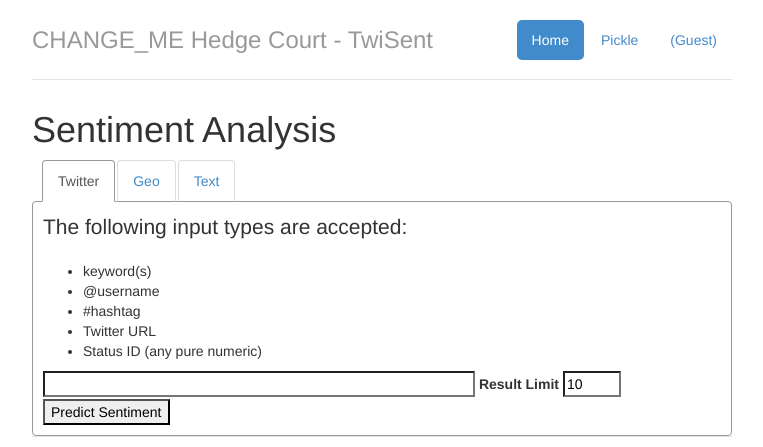
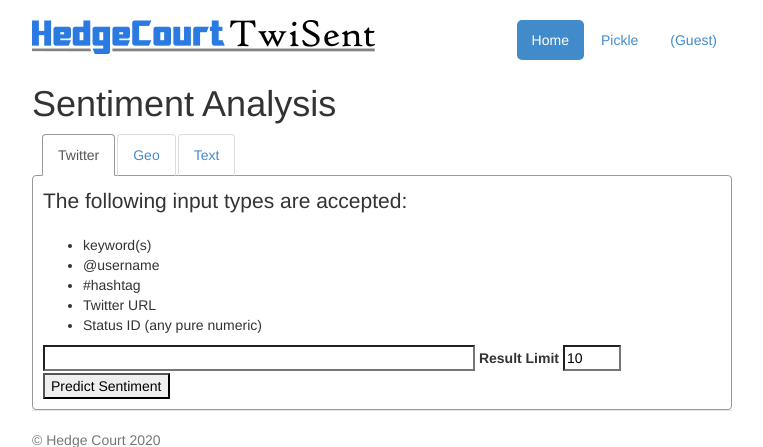
Before and after one commit to esasiela/twisent, a Flask app: page / in a window 1280 px wide. Shown: the top 447 px of the page, without its empty margins (258-1021 px from the left). Run offline with Flask 2, Linux system fonts and the light colour scheme; parts of the project's set-up code (start-up, migrations or seed data) failed here and were passed over; some libraries are stand-ins or nearby versions.

Commit message:
header logo image

```diff
--- a/static/css/main.css
+++ b/static/css/main.css
@@ -111,3 +111,7 @@
     margin-top: 2px;
     height: 480px;
 }
+
+.header {
+    border: 0px;
+}
--- a/templates/index.html
+++ b/templates/index.html
@@ -35,7 +35,12 @@
           -->
 
         </ul>
-        <h3 class="text-muted">{{ config.DISPLAY_APP_NAME }}</h3>
+
+          <img src="{{ url_for('static', filename='images/hc-logo-2020-web-twisent.png') }}" alt="{{ config.DISPLAY_APP_NAME }}" border="0" />
+          <!--
+            <h3 class="text-muted">{{ config.DISPLAY_APP_NAME }}</h3>
+          -->
+
       </div>
       {% if flask_debug %}
       <div class="alert alert-danger">
--- a/templates/login.html
+++ b/templates/login.html
@@ -33,7 +33,10 @@
           -->
 
         </ul>
-        <h3 class="text-muted">{{ config.DISPLAY_APP_NAME }}</h3>
+          <img src="{{ url_for('static', filename='images/hc-logo-2020-web-twisent.png') }}" alt="{{ config.DISPLAY_APP_NAME }}" border="0" />
+          <!--
+            <h3 class="text-muted">{{ config.DISPLAY_APP_NAME }}</h3>
+          -->
       </div>
       {% if flask_debug %}
       <div class="alert alert-danger">
```
Also changed, not shown: static/images/hc-logo-2020-web-twisent.png (added).
